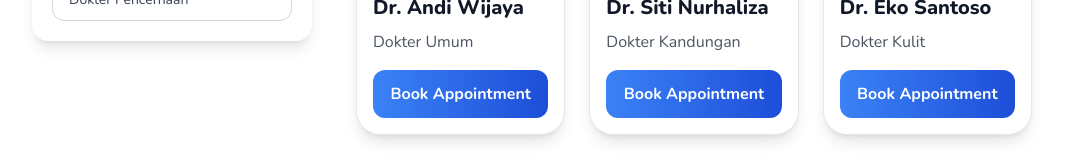
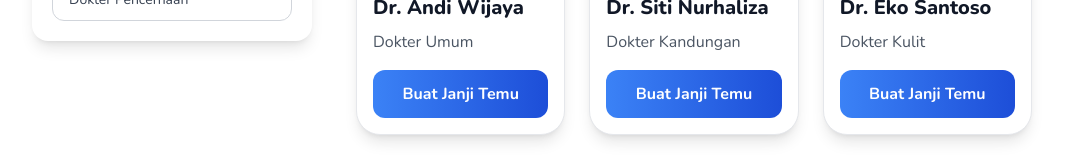
Before and after one commit to dith08/Dokter-Website, a React (Vite) app: page /doctors in a window 1280 px wide. Shown: the part 500-659 px from the top of the page, without its empty margins (96-1183 px from the left). Built offline with nearby package versions, Linux system fonts and the light colour scheme; a web font is replaced by a local one.

Commit message:
update doctors

```diff
--- a/src/pages/Doctors.jsx
+++ b/src/pages/Doctors.jsx
@@ -64,7 +64,7 @@ const Doctors = () => {
                   </div>
                   <p className="text-gray-900 font-extrabold text-xl mb-2">{item.name}</p>
                   <p className="text-gray-600 text-md mb-4">{item.speciality}</p>
-                  <button className="w-full py-3 bg-gradient-to-r from-blue-500 to-blue-700 text-white rounded-xl font-bold text-center hover:opacity-90 transition-all">Book Appointment</button>
+                  <button className="w-full py-3 bg-gradient-to-r from-blue-500 to-blue-700 text-white rounded-xl font-bold text-center hover:opacity-90 transition-all">Buat Janji Temu</button>
                 </div>
               </div>
             ))}
```
